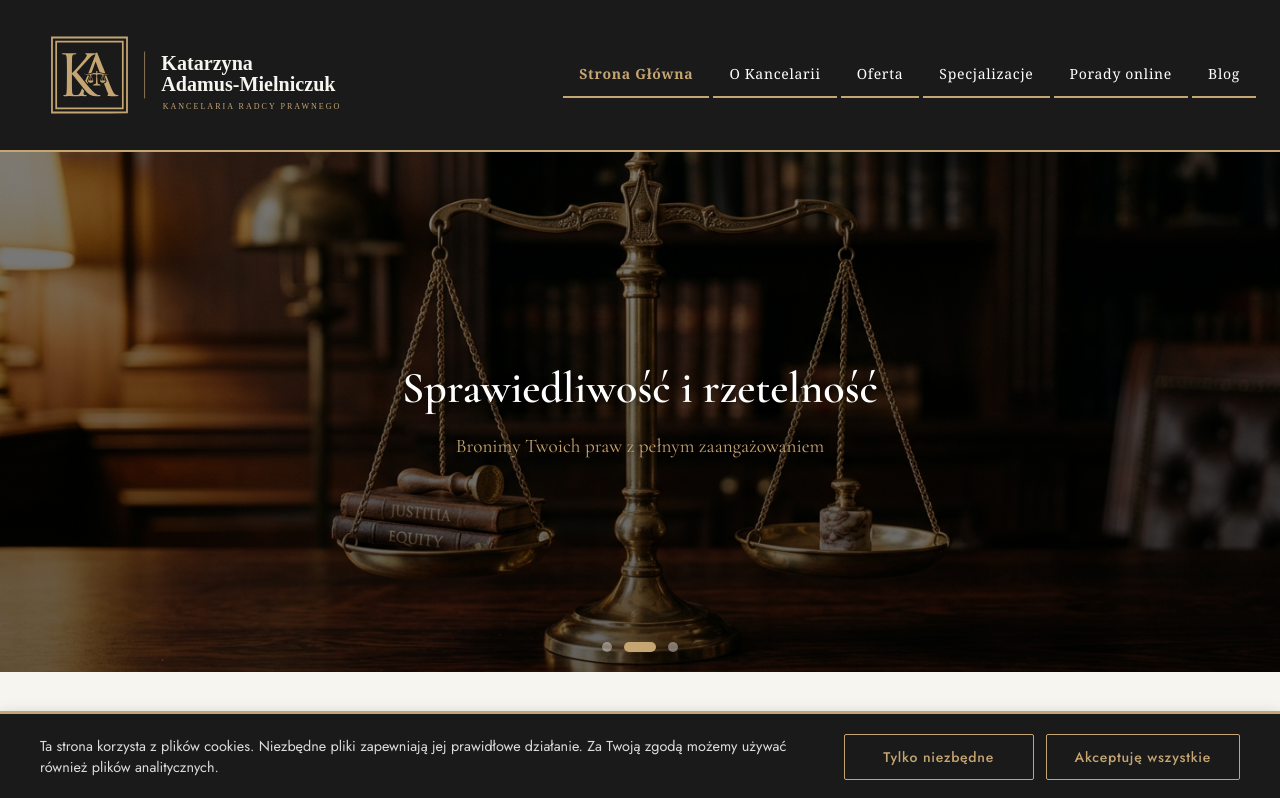
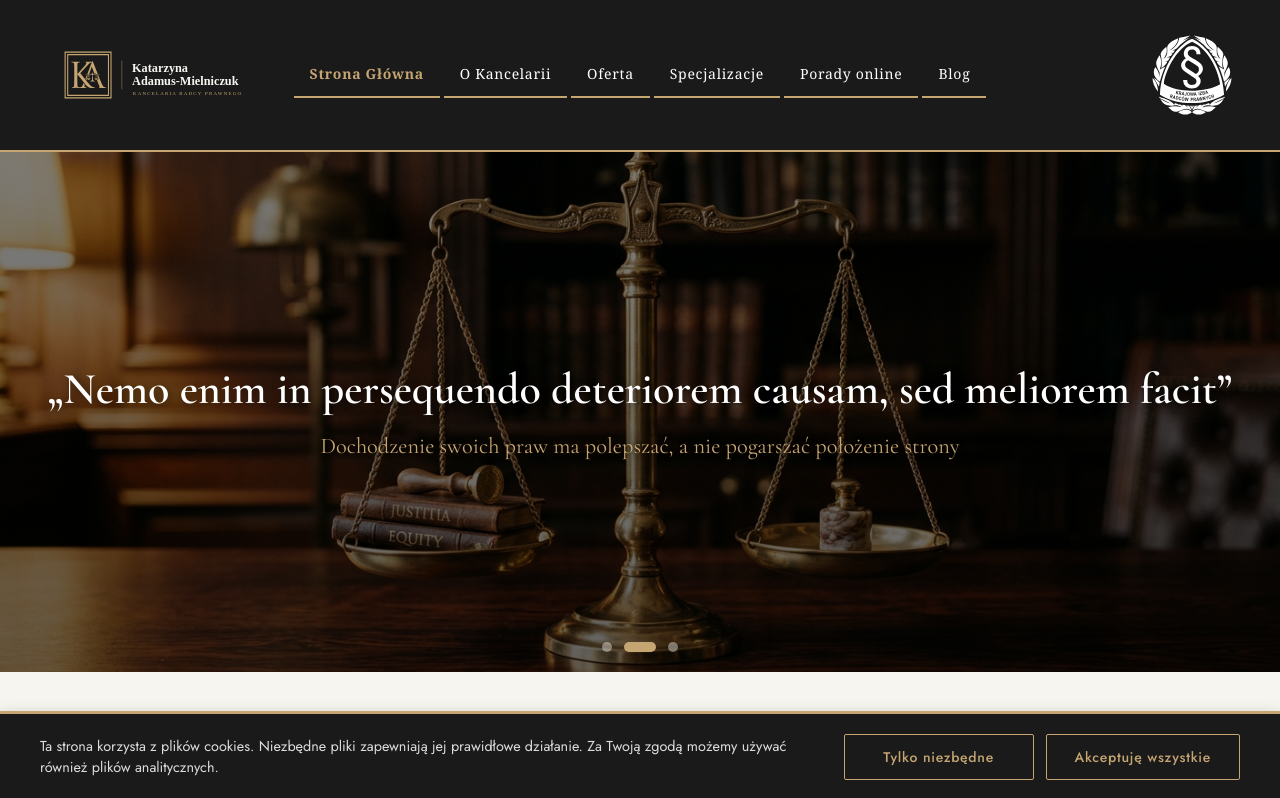
Before and after one commit to NiewiarowskiD/Kancelaria_Adamus, a React (Vite) app: page / in a window 1280 px wide. Shown: the top 798 px of the page. Built offline with nearby package versions, Linux system fonts and the light colour scheme.

Commit message:
fix: logo in navbar , new carousel item

```diff
--- a/src/components/Carousel.tsx
+++ b/src/components/Carousel.tsx
@@ -11,8 +11,8 @@ const slides = [
   },
   {
     image: '/carousel-2.webp',
-    title: 'Sprawiedliwość i rzetelność',
-    subtitle: 'Bronimy Twoich praw z pełnym zaangażowaniem',
+    title: '„Nemo enim in persequendo deteriorem causam, sed meliorem facit”',
+    subtitle: 'Dochodzenie swoich praw ma polepszać, a nie pogarszać położenie strony',
   },
   {
     image: '/carousel-3.webp',
@@ -74,7 +74,7 @@ export default function Carousel() {
               {slide.title}
             </Typography>
             <Typography
-              variant="h6"
+              variant="h5"
               sx={{
                 color: 'secondary.main',
                 fontWeight: 400,
--- a/src/components/Navbar.tsx
+++ b/src/components/Navbar.tsx
@@ -22,6 +22,8 @@ interface NavbarProps {
   onNavigate: (page: PageKey) => void;
 }
 
+const navFont = 'Georgia, "Times New Roman", serif';
+
 const navItems: { key: PageKey; label: string }[] = [
   { key: 'home', label: 'Strona Główna' },
   { key: 'about', label: 'O Kancelarii' },
@@ -38,14 +40,12 @@ const specializationList = [
   { label: 'Prawo spadkowe', id: 'spec-3' },
   { label: 'Prawo gospodarcze', id: 'spec-4' },
   { label: 'Prawo pracy', id: 'spec-5' },
-  { label: 'Upadłość konsumencka', id: 'spec-6' }
+  { label: 'Upadłość konsumencka', id: 'spec-6' },
 ];
 
 export default function Navbar({ currentPage, onNavigate }: NavbarProps) {
   const [mobileOpen, setMobileOpen] = useState(false);
   const [mobileSpecOpen, setMobileSpecOpen] = useState(false);
-
-  const navFont = 'Georgia, "Times New Roman", serif';
 
   const handleNavigate = (page: PageKey) => {
     onNavigate(page);
@@ -76,16 +76,23 @@ export default function Navbar({ currentPage, onNavigate }: NavbarProps) {
           zIndex: (theme) => theme.zIndex.drawer + 1,
         }}
       >
-        <Toolbar sx={{ justifyContent: 'space-between', py: 1 }}>
+        <Toolbar
+  sx={{
+    py: 1,
+    width: '100%',
+    maxWidth: 1400,
+    mx: 'auto',
+    px: { xs: 2, md: 4, lg: 6 },
+  }}>
           <Box
-            sx={{ display: 'flex', alignItems: 'center', gap: 1.5, cursor: 'pointer' }}
+            sx={{ flex: 1, display: 'flex', alignItems: 'center', cursor: 'pointer' }}
             onClick={() => handleNavigate('home')}
           >
             <Box
               component="img"
               src="/logo-proposal-3.svg"
               alt="Kancelaria Radcy Prawnego"
-              sx={{ height: { xs: 92, md: 134 }, width: 'auto', display: 'block' }}
+              sx={{ height: { xs: 92, md: 90, lg: 134 }, width: 'auto', maxWidth: '100%', display: 'block' }}
             />
           </Box>
 
@@ -158,9 +165,9 @@ export default function Navbar({ currentPage, onNavigate }: NavbarProps) {
                           key={spec.id}
                           onClick={() => handleSpecClick(spec.id)}
                           sx={{
-                            fontFamily: navFont,
                             color: 'common.white',
                             typography: 'body2',
+                            fontFamily: navFont,
                             py: 1.5,
                             px: 3,
                             '&:hover': {
@@ -179,12 +186,20 @@ export default function Navbar({ currentPage, onNavigate }: NavbarProps) {
             ))}
           </Box>
 
+          <Box sx={{ flex: 1, display: 'flex', alignItems: 'center', justifyContent: 'flex-end' }}>
+            <Box
+              component="img"
+              src="/logo_KIRP_noback.svg"
+              alt="Krajowa Izba Radców Prawnych"
+              sx={{ display: { xs: 'none', md: 'block',  alignItems: 'center', justifyContent: 'center' }, height: 80, width: 'auto', maxWidth: '100%',  alignItems: 'center', }}
+            />
             <IconButton
               sx={{ display: { xs: 'flex', md: 'none' }, color: 'secondary.main' }}
               onClick={() => setMobileOpen(true)}
             >
               <MenuIcon />
             </IconButton>
+          </Box>
         </Toolbar>
       </AppBar>
 
@@ -208,8 +223,15 @@ export default function Navbar({ currentPage, onNavigate }: NavbarProps) {
                         borderColor: 'secondary.main',
                       }}
                     >
-                      <ListItemText primary={item.label} primaryTypographyProps={{ sx: { fontFamily: navFont } }} />
-                      {mobileSpecOpen ? <ExpandLess sx={{ color: 'secondary.main' }} /> : <ExpandMore sx={{ color: 'common.white' }} />}
+                      <ListItemText
+                        primary={item.label}
+                        primaryTypographyProps={{ sx: { fontFamily: navFont } }}
+                      />
+                      {mobileSpecOpen ? (
+                        <ExpandLess sx={{ color: 'secondary.main' }} />
+                      ) : (
+                        <ExpandMore sx={{ color: 'common.white' }} />
+                      )}
                     </ListItemButton>
                   </ListItem>
                   <Collapse in={mobileSpecOpen} timeout="auto" unmountOnExit>
@@ -222,7 +244,11 @@ export default function Navbar({ currentPage, onNavigate }: NavbarProps) {
                         >
                           <ListItemText
                             primary={spec.label}
-                            primaryTypographyProps={{ variant: 'body2', color: 'rgba(255,255,255,0.7)' }}
+                            primaryTypographyProps={{
+                              variant: 'body2',
+                              color: 'rgba(255,255,255,0.7)',
+                              sx: { fontFamily: navFont },
+                            }}
                           />
                         </ListItemButton>
                       ))}
@@ -242,7 +268,10 @@ export default function Navbar({ currentPage, onNavigate }: NavbarProps) {
                     borderColor: 'secondary.main',
                   }}
                 >
-                  <ListItemText primary={item.label} />
+                  <ListItemText
+                    primary={item.label}
+                    primaryTypographyProps={{ sx: { fontFamily: navFont } }}
+                  />
                 </ListItemButton>
               </ListItem>
             );
```
Lines whose indentation alone changed are shown as unchanged.
